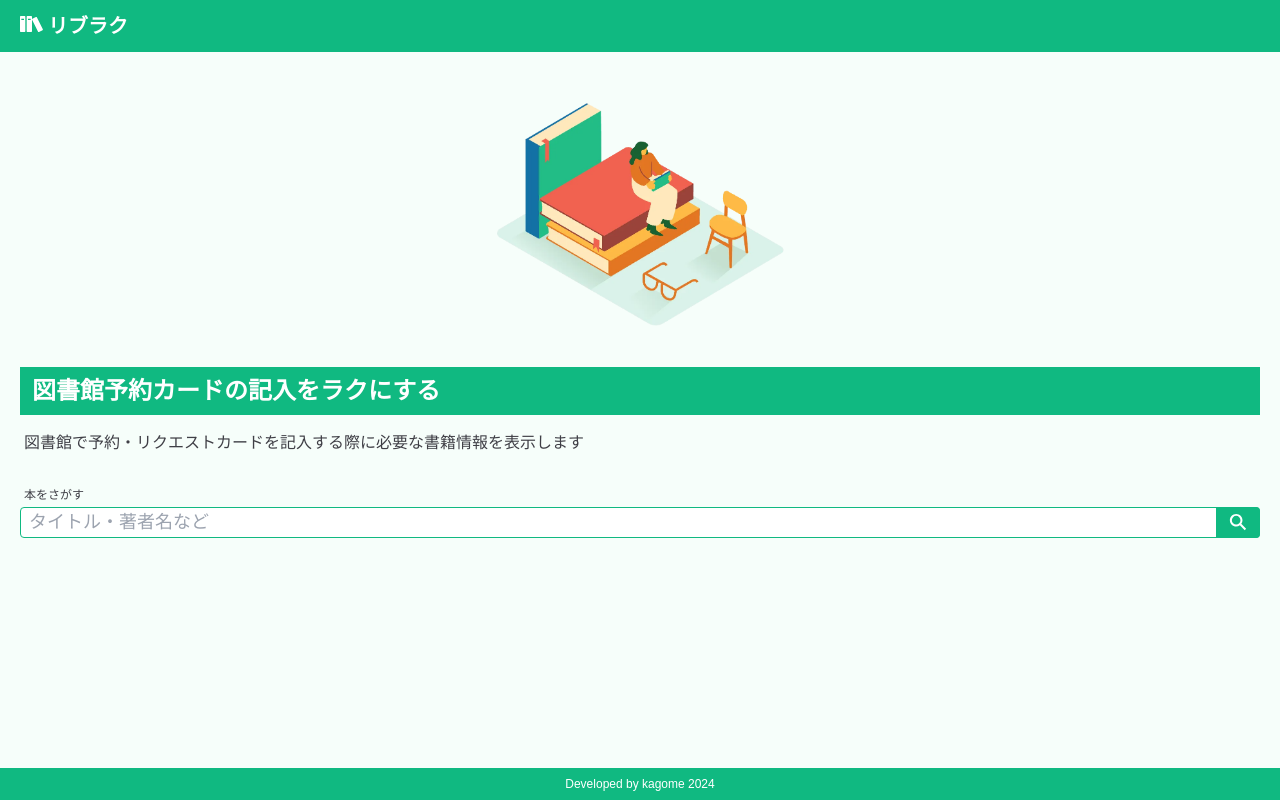
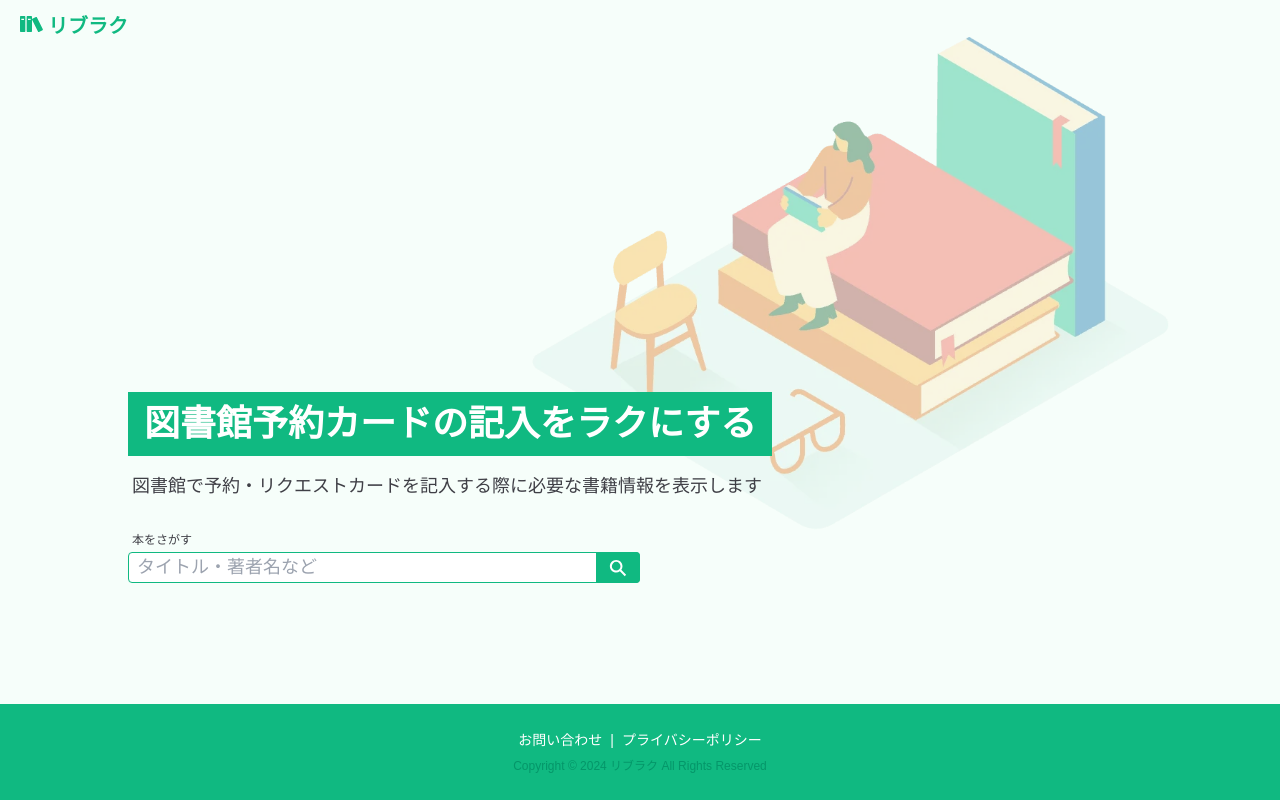
Before and after one commit to kagomen/libraku, a React (Vite) app: page / in a window 1280 px wide. Built offline with nearby package versions, Linux system fonts and the light colour scheme; a web font is replaced by a local one.

Commit message:
フッターの加筆 #13 PC版レイアウトの作成 #11

```diff
--- a/src/App.jsx
+++ b/src/App.jsx
@@ -5,15 +5,17 @@ import { Route, Routes } from 'react-router-dom'
 import SearchResultsPage from './pages/SearchResultsPage'
 import BookDataPage from './pages/BookDataPage'
 import NotFoundPage from './pages/NotFoundPage'
+import ContactPage from './pages/ContactPage'
 
 export default function App() {
   return (
-    <div className="relative min-h-screen bg-emerald-25 pb-[32px] text-zinc-700">
+    <div className="relative min-h-screen bg-emerald-25 pb-[96px] text-zinc-700">
       <Header />
       <Routes>
         <Route path="/" element={<TopPage />} />
         <Route path="/search/:keyword" element={<SearchResultsPage />} />
         <Route path="/book/:isbn" element={<BookDataPage />} />
+        <Route path="/contact" element={<ContactPage />} />
         <Route path="/*" element={<NotFoundPage />} />
       </Routes>
       <Footer />
--- a/src/components/Footer.jsx
+++ b/src/components/Footer.jsx
@@ -1,7 +1,15 @@
+import { Link } from "react-router-dom"
+
 export default function Footer() {
   return (
-    <div className="absolute bottom-0 flex h-[32px] w-full items-center justify-center bg-emerald-500 text-xs text-white">
-      <p>Developed by kagome 2024</p>
+    // h-[ px]を変更したら、App.jsxのpb-[ px]も同じ数値に変更すること
+    <div className="absolute bottom-0 flex flex-col gap-y-2 items-center justify-center h-[96px] w-full bg-emerald-500">
+      <div className="flex justify-center gap-2 text-sm text-white">
+        <Link to={'/contact'}>お問い合わせ</Link>
+        <span>|</span>
+        <Link to={'/contact'}>プライバシーポリシー</Link>
+      </div>
+      <p className="text-emerald-600 text-center text-xs">Copyright © 2024 リブラク All Rights Reserved</p>
     </div>
   )
 }
--- a/src/components/Header.jsx
+++ b/src/components/Header.jsx
@@ -4,12 +4,12 @@ import { useNavigate } from 'react-router-dom'
 export default function Header() {
   const nav = useNavigate()
   return (
-    <div className="bg-emerald-500">
+    <div className="">
       <div
         onClick={() => {
           nav('/')
         }}
-        className="flex w-fit cursor-pointer py-3 text-xl font-bold text-white"
+        className="flex w-fit cursor-pointer py-3 text-xl font-bold text-emerald-500"
       >
         <div className="pl-5 pr-1 text-2xl">
           <ImBooks />
--- a/src/components/SearchBar.jsx
+++ b/src/components/SearchBar.jsx
@@ -16,7 +16,7 @@ const SearchBar = () => {
   }
 
   return (
-    <div className="my-4">
+    <div className="my-4 sm:w-[80%] md:w-[70%] lg:w-[60%] xl:w-[50%]">
       <label htmlFor="keyword" className="mb-1 block pl-1 text-xs">
         本をさがす
       </label>
--- /dev/null
+++ b/src/pages/ContactPage.jsx
@@ -0,0 +1,7 @@
+const ContactPage = () => {
+  return (
+    <div>ContactPage</div>
+  )
+}
+
+export default ContactPage
--- a/src/pages/TopPage.jsx
+++ b/src/pages/TopPage.jsx
@@ -1,4 +1,4 @@
-import src from '/hero-img.webp'
+import src from '/hero-img-reverse.webp'
 import SearchBar from '../components/SearchBar'
 import { useSearchData } from '../context/SearchData'
 import { useLocation } from 'react-router-dom'
@@ -16,11 +16,13 @@ export default function TopPage() {
   }, [location.pathname, setKeyword])
 
   return (
-    <div className="mx-5">
-      <img src={src} width="300" height="242.64" className="mx-auto mb-8 mt-10" />
-      <h2 className="bg-emerald-500 px-3 py-2 text-2xl font-semibold text-white">図書館予約カードの記入をラクにする</h2>
-      <p className="mb-8 mt-4 px-1">図書館で予約・リクエストカードを記入する際に必要な書籍情報を表示します</p>
-      <SearchBar />
+    <div className="mx-auto sm:mb-[120px] px-3 w-full sm:px-[24px] md:px-0 md:max-w-[80%] relative">
+      <img src={src} className="absolute sm:w-[90%] md:w-[80%] lg:w-[70%] xl:w-[65%] -top-[8px] md:top-0 xl:-top-[40px] -right-[32px] opacity-40 z-0" />
+      <div className='relative z-10 pt-[260px] sm:pt-[340px]'>
+        <h2 className="text-emerald-500 w-fit sm:px-3 sm:py-2 lg:px-4 lg:py-3 text-2xl sm:text-3xl lg:text-4xl font-semibold sm:bg-emerald-500 sm:text-white">図書館予約カードの記入をラクにする</h2>
+        <p className="mb-8 mt-2 sm:mt-4 px-1 lg:text-lg">図書館で予約・リクエストカードを記入する際に必要な書籍情報を表示します</p>
+        <SearchBar />
+      </div>
     </div>
   )
 }
```
Also changed, not shown: public/hero-img-reverse.webp (added).
